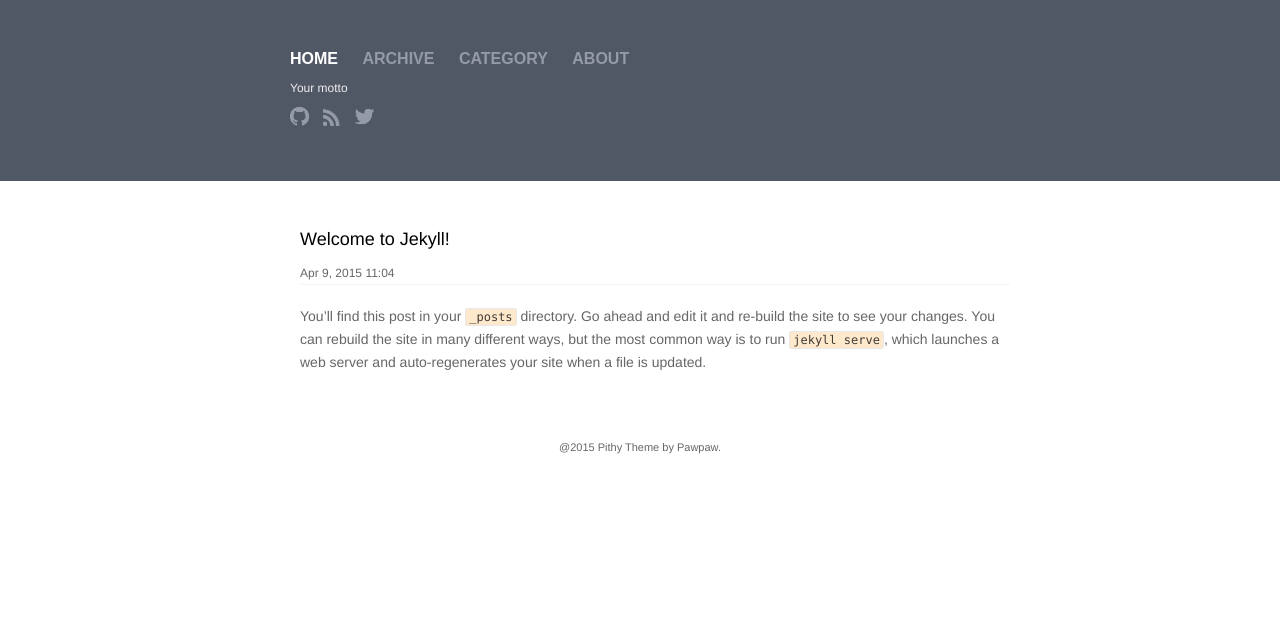
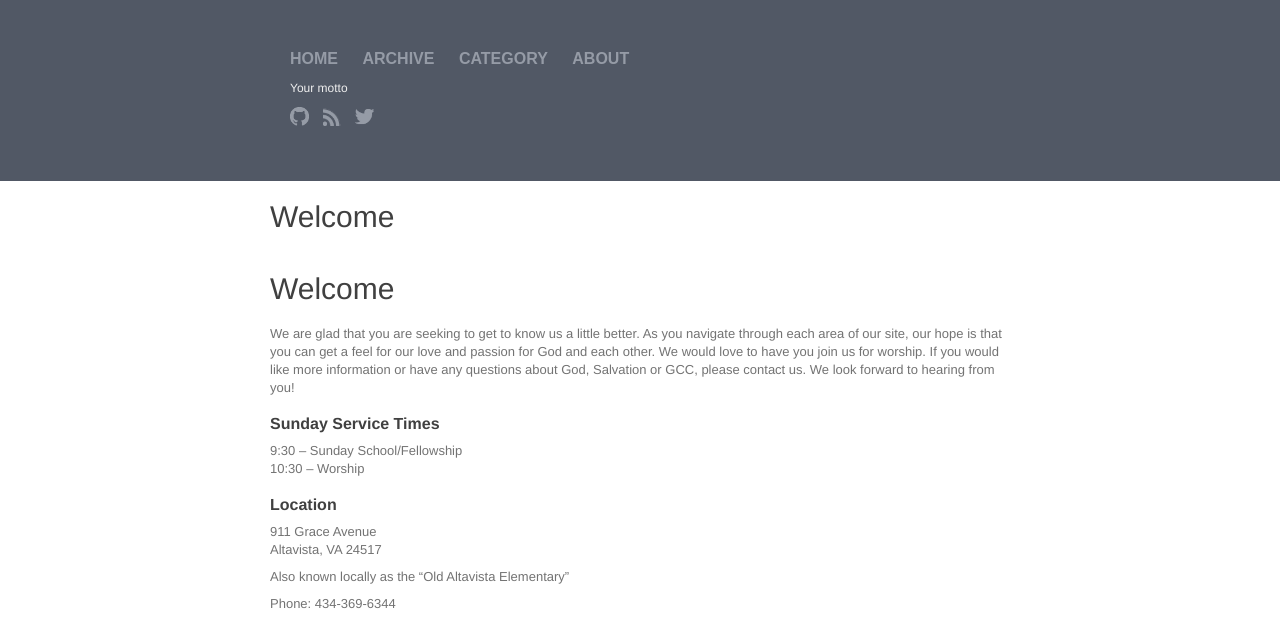
Before and after one commit to grace-community-church/grace-community-church.github.io, a Jekyll site: the page built from welcome.md, in a window 1280 px wide. Shown: the top 622 px of the page. Built offline with Jekyll 4.4.1, drawn with Linux system fonts in a browser that asks for light colours; grey boxes are pictures that could not be loaded.

Commit message:
Update and rename about.md to welcome.md

```diff
--- a/about.md
+++ b/welcome.md
@@ -1,7 +1,7 @@
 ---
 layout: page
-title: About
-permalink: /about/
+title: Welcome
+permalink: /
 ---
 # Welcome
 We are glad that you are seeking to get to know us a little better.  As you navigate through each area of our site, our hope is that you can get a feel for our love and passion for God and each other.  We would love to have you join us for worship.  If you would like more information or have any questions about God, Salvation or GCC, please contact us.  We look forward to hearing from you!
```
